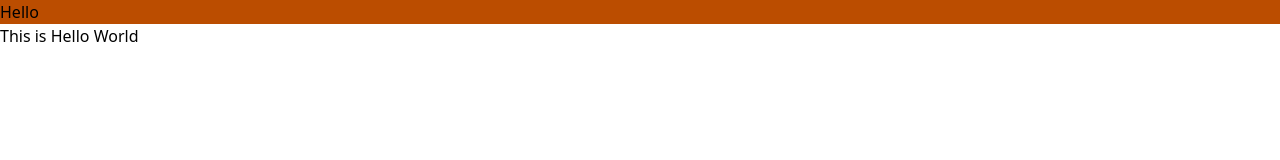
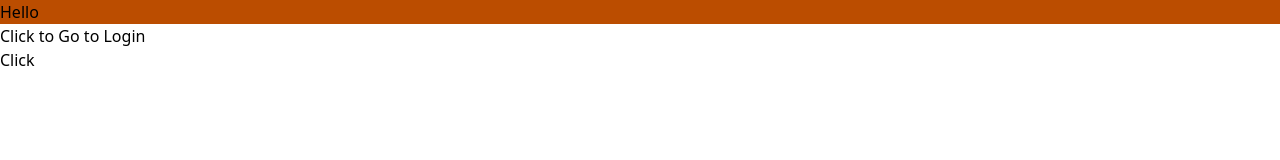
Before and after one commit to Dude6561/AuthenticationRoutex, a Next.js app in the folder nextauth/: page / in a window 1280 px wide. Shown: the top 160 px of the page. Built offline with nearby package versions, Linux system fonts and the light colour scheme.

Commit message:
Learnt Link component for dynamic routing

```diff
--- a/nextauth/src/app/page.tsx
+++ b/nextauth/src/app/page.tsx
@@ -1,9 +1,10 @@
 import Image from "next/image";
-
+import Link from "next/link";
 export default function Home() {
   return (
     <div>
-      <h1>This is Hello World</h1>
+      <h1> Click to Go to Login</h1>
+      <Link href="/login">Click</Link>
     </div>
   );
 }
```
